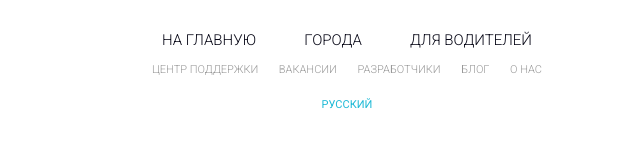
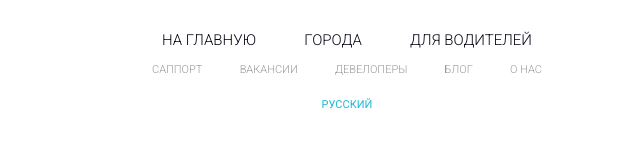
Before and after one commit to Skiadram95/project_uber, a plain HTML site: page src/index.html in a window 1280 px wide. Shown: the part 5384-5531 px from the top of the page, 293-933 px from the left. Drawn offline with Linux system fonts and the light colour scheme.

Commit message:
second commit

```diff
--- a/src/index.html
+++ b/src/index.html
@@ -405,9 +405,9 @@
                         <a href="#">для водителей</a>
                     </div>
                     <div class="footer_links_sub">
-                        <a href="#">центр поддержки</a>
+                        <a href="#">Саппорт</a>
                         <a href="#">вакансии</a>
-                        <a href="#">разработчики</a>
+                        <a href="#">Девелоперы</a>
                         <a href="#">блог</a>
                         <a href="#">о нас</a>
                     </div>
```
